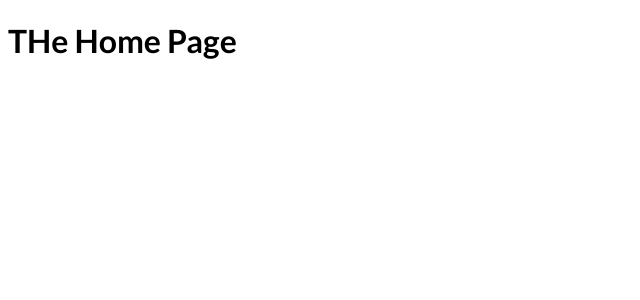
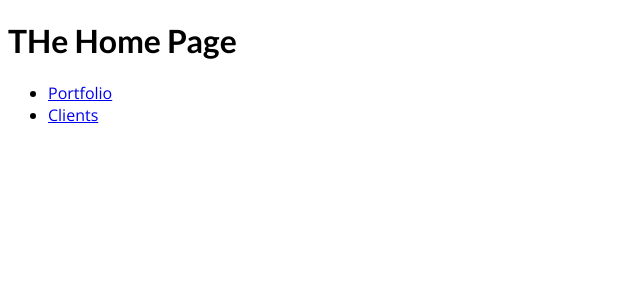
Before and after one commit to amirulfaiz98/react-crash-course-using-page-router, a Next.js app: page / in a window 1280 px wide. Shown: the top 300 px of the page, without its empty margins (0-640 px from the left). Built offline with nearby package versions, Linux system fonts and the light colour scheme.

Commit message:
Navigating with the "Link" Component

```diff
--- a/pages/index.js
+++ b/pages/index.js
@@ -1,7 +1,17 @@
+import Link from 'next/link';
+
 export default function HomePage() {
   return (
     <div>
       <h1>THe Home Page</h1>
+      <ul>
+        <li>
+            <Link href="/portfolio">Portfolio</Link>
+        </li>
+        <li>
+            <Link href="/clients">Clients</Link>
+        </li>
+      </ul>
     </div>
   );
 }// style 1
```
